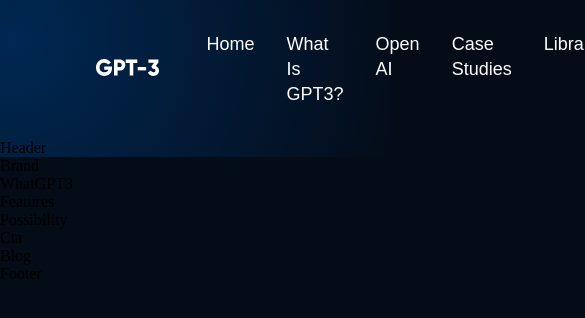
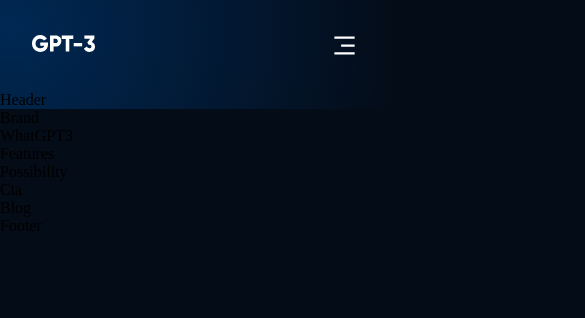
Before and after one commit to Isrealsix/gpt3, a React (Create React App) app: page / in a window 390 px wide. Shown: the top 318 px of the page, 585 px wide, since content can reach past the window. Built offline with nearby package versions, Linux system fonts and the light colour scheme.

Commit message:
completed the navbar component

```diff
--- a/src/components/Navbar/Navbar.scss
+++ b/src/components/Navbar/Navbar.scss
@@ -7,7 +7,7 @@
   &__links {
     flex: 1;
     display: flex;
-    justify-content: flex-start;
+    justify-content: space-between;
     align-items: center;
 
     &--logo {
@@ -33,7 +33,7 @@
       cursor: pointer;
     }
 
-    &__menu-container {
+    &-container {
       display: flex;
       flex-direction: column;
       justify-content: flex-end;
@@ -47,7 +47,7 @@
       margin-top: 1rem;
       min-width: 210px;
       border-radius: 5px;
-      box-shadow: 0 0 5 rgba(0,0,0,0.2);
+      box-shadow: 0 0 5 rgba(0, 0, 0, 0.2);
 
       p {
         margin: 1rem 0;
@@ -66,9 +66,11 @@
     display: flex;
     justify-content: flex-end;
     align-items: center;
+    margin-left: auto;
+  }
 
-    &__menu-container button,
-    button {
+  &__sign button,
+  &__menu-container--links-sign button {
     padding: 0.5rem 1rem;
     background: #FF4820;
     color: #FFF;
@@ -80,7 +82,6 @@
     outline: none;
     border: none;
     cursor: pointer;
-    }
   }
 
   &__links--container p,
@@ -96,3 +97,39 @@
     cursor: pointer;
   }
 }
+
+@media screen and (max-width: 1050px) {
+  .navbar {
+    &__links--container {
+      display: none;
+    }
+
+    &__menu {
+      display: flex;
+    }
+  }
+}
+
+@media screen and (max-width: 700px) {
+  .navbar {
+    padding: 2rem 4rem;
+  }
+}
+
+@media screen and (max-width: 550px) {
+  .navbar {
+    padding: 2rem;
+
+    &__sign {
+      display: none;
+    }
+
+    &__menu-container {
+      top: 20px;
+    }
+
+    &__menu-container--links-sign {
+      display: block;
+    }
+  }
+}
```
Lines whose indentation alone changed are shown as unchanged.
